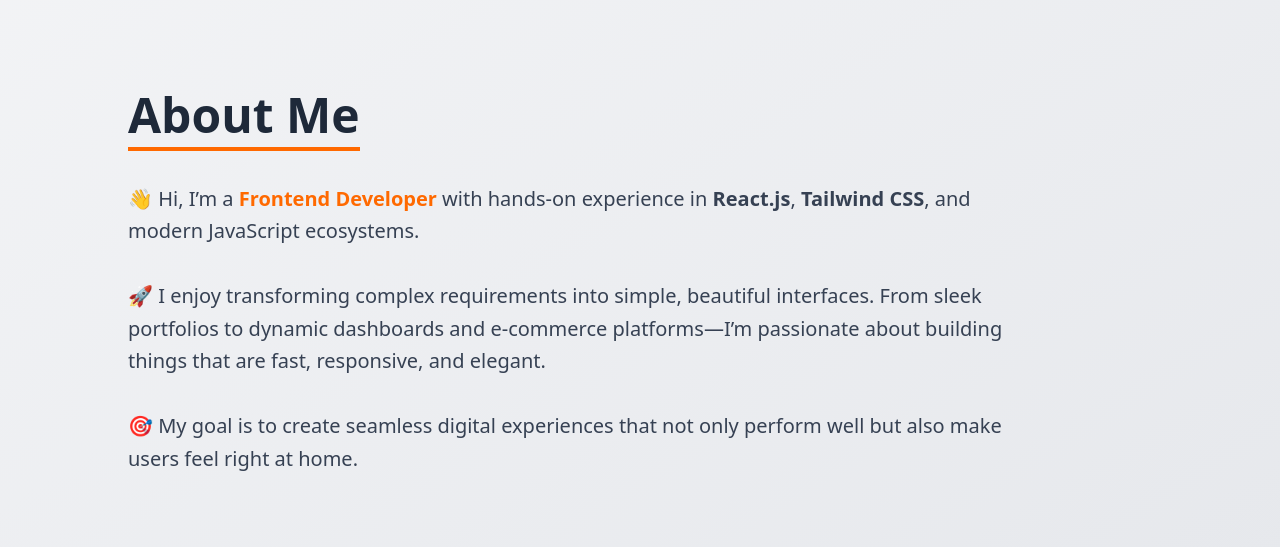
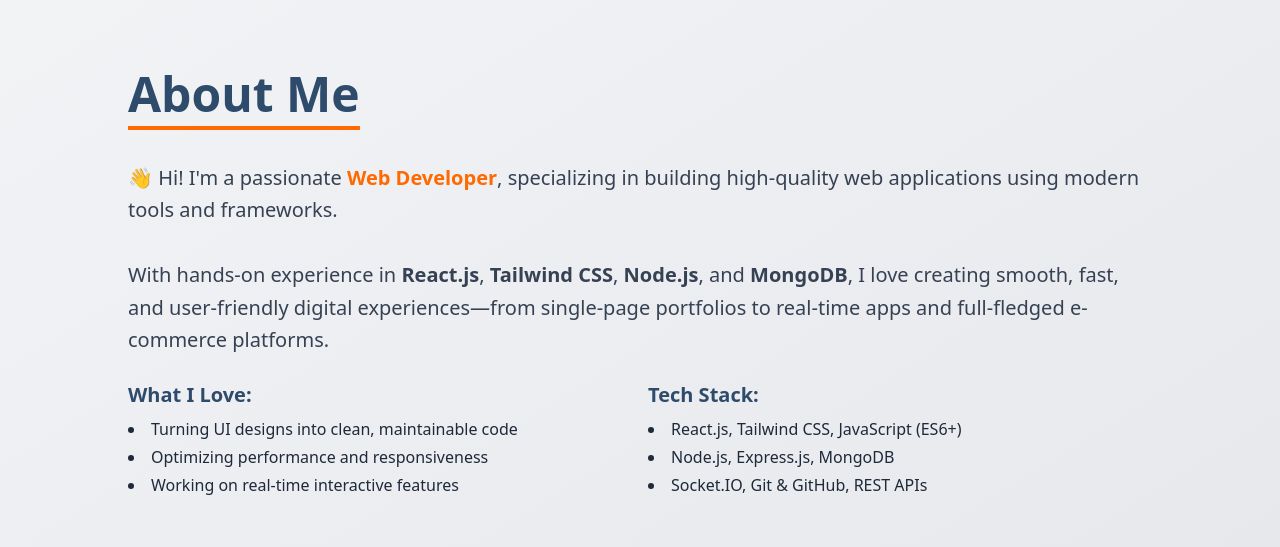
Before and after one commit to niravprajapati123/React-portfolio, a React (Vite) app: page / in a window 1280 px wide. Shown: the part 917-1464 px from the top of the page. Built offline with nearby package versions, Linux system fonts and the light colour scheme.

Commit message:
changes in About

```diff
--- a/src/Components/About.jsx
+++ b/src/Components/About.jsx
@@ -3,10 +3,10 @@
 
 const About = () => {
   return (
-    <div className="min-h-screen px-6 py-16 bg-gradient-to-br from-gray-100 to-gray-200 flex items-center justify-center">
+    <section id="about" className="min-h-screen px-6 py-20 bg-gradient-to-br from-gray-100 to-gray-200 flex items-center justify-center">
       <div className="w-full max-w-5xl">
         <motion.h2
-          className="text-4xl md:text-5xl font-bold text-gray-800 mb-8 border-b-4 border-orange-500 inline-block pb-2"
+          className="text-4xl md:text-5xl font-bold text-[#2f4b6b] mb-8 border-b-4 border-orange-500 inline-block pb-2"
           initial={{ opacity: 0, x: -30 }}
           animate={{ opacity: 1, x: 0 }}
           transition={{ duration: 0.6 }}
@@ -15,30 +15,42 @@
         </motion.h2>
 
         <motion.p
-          className="text-lg md:text-xl text-gray-700 leading-relaxed max-w-4xl"
+          className="text-lg md:text-xl text-gray-700 leading-relaxed mb-6"
           initial={{ opacity: 0, y: 20 }}
           animate={{ opacity: 1, y: 0 }}
           transition={{ delay: 0.4, duration: 0.8 }}
         >
-          👋 Hi, I’m a{' '}
-          <span className="font-semibold text-orange-500">
-            Frontend Developer
-          </span>{' '}
-          with hands-on experience in <strong>React.js</strong>,{' '}
-          <strong>Tailwind CSS</strong>, and modern JavaScript ecosystems.
-          <br />
-          <br />
-          🚀 I enjoy transforming complex requirements into simple, beautiful
-          interfaces. From sleek portfolios to dynamic dashboards and e-commerce
-          platforms—I’m passionate about building things that are fast,
-          responsive, and elegant.
-          <br />
-          <br />
-          🎯 My goal is to create seamless digital experiences that not only
-          perform well but also make users feel right at home.
+          👋 Hi! I'm a passionate{' '}
+          <span className="font-semibold text-orange-500">Web Developer</span>, specializing in building high-quality web applications using modern tools and frameworks.
+          <br /><br />
+          With hands-on experience in <strong>React.js</strong>, <strong>Tailwind CSS</strong>, <strong>Node.js</strong>, and <strong>MongoDB</strong>, I love creating smooth, fast, and user-friendly digital experiences—from single-page portfolios to real-time apps and full-fledged e-commerce platforms.
         </motion.p>
+
+        <motion.div
+          className="grid grid-cols-1 sm:grid-cols-2 gap-4 text-gray-800"
+          initial={{ opacity: 0 }}
+          animate={{ opacity: 1 }}
+          transition={{ delay: 0.6, duration: 0.8 }}
+        >
+          <div>
+            <h3 className="text-xl font-semibold text-[#2f4b6b] mb-2">What I Love:</h3>
+            <ul className="list-disc list-inside space-y-1">
+              <li>Turning UI designs into clean, maintainable code</li>
+              <li>Optimizing performance and responsiveness</li>
+              <li>Working on real-time interactive features</li>
+            </ul>
+          </div>
+          <div>
+            <h3 className="text-xl font-semibold text-[#2f4b6b] mb-2">Tech Stack:</h3>
+            <ul className="list-disc list-inside space-y-1">
+              <li>React.js, Tailwind CSS, JavaScript (ES6+)</li>
+              <li>Node.js, Express.js, MongoDB</li>
+              <li>Socket.IO, Git & GitHub, REST APIs</li>
+            </ul>
+          </div>
+        </motion.div>
       </div>
-    </div>
+    </section>
   );
 };
 
```
